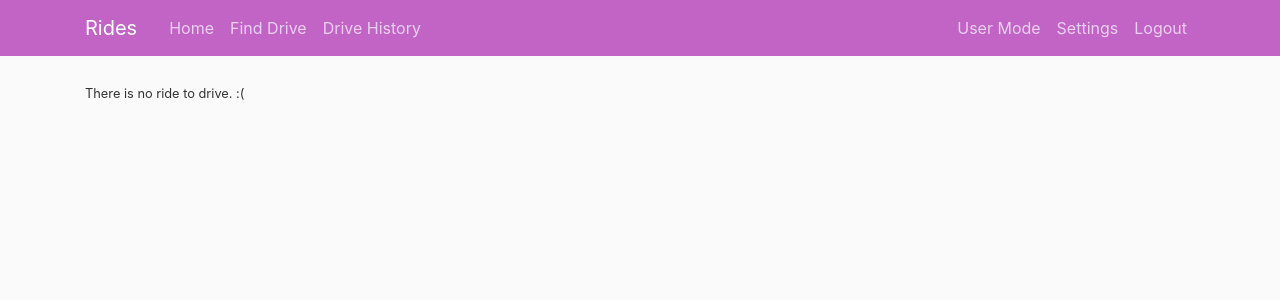
After one commit to QishenWang/Ride-Sharing-Service, a Django app: page /rides/driver_find_ride/ in a window 1280 px wide. The commit adds this page. Shown: the top 300 px of the page. Run offline with Django 4.2, Linux system fonts and the light colour scheme; a user stored in the database is signed in; tables that the repository leaves empty hold one stand-in row (values such as "Sample post"); some libraries are stand-ins or nearby versions.

Commit message:
driver find new drive page

```diff
--- a/docker-deploy/web-app/rides/templates/rides/base.html
+++ b/docker-deploy/web-app/rides/templates/rides/base.html
@@ -45,7 +45,7 @@
             <a class="nav-item nav-link" href="#">Ride History</a>
             {% else %}
             <a class="nav-item nav-link" href="{% url 'rides:driver' %}">Home</a>
-            <a class="nav-item nav-link" href="#">Find Drive</a>
+            <a class="nav-item nav-link" href="{% url 'rides:driver_find_ride' %}">Find Drive</a>
             <a class="nav-item nav-link" href="#">Drive History</a>
             {% endif %}
 
--- /dev/null
+++ b/docker-deploy/web-app/rides/templates/rides/driver_find_ride.html
@@ -0,0 +1,29 @@
+{% extends "rides/base.html" %}
+{% block content %}
+{% if not my_rides %}
+<div><small class="article-content"> There is no ride to drive. :( </small>
+</div>
+{% endif %}
+
+{% for ride in my_rides %}
+<article class="media content-section">
+    <div class="media-body">
+        <div class="article-metadata">
+            <h3 class="Ride-Title">Arriving {{ ride.arrival_time|date:"F d, Y H:i" }} @ {{ ride.ride_destination }}
+            </h3>
+            <small>
+                <a class="article-content" href="#">Accept This Ride</a>
+            </small>
+        </div>
+        <small class="article-content">Rider: {{ ride.ride_owner.username }}</small>
+        <div><small class="article-content">Vehicle Type: {{ ride.vehicle_type }}</small></div>
+        <div><small class="article-content">Passenger Number: {{ ride.passenger_number }}</small></div>
+        {% if ride.is_sharable %}
+        <div><small class="article-content"> Sharable Ride</small></div>
+        {% else %}
+        <div><small class="article-content"> Non-sharable Ride</small></div>
+        {% endif %}
+    </div>
+</article>
+{% endfor %}
+{% endblock content %}
--- a/docker-deploy/web-app/rides/urls.py
+++ b/docker-deploy/web-app/rides/urls.py
@@ -3,7 +3,8 @@ from django.urls import path
 from . import views
 from django.contrib.auth import views as auth_views
 from .views import (RideListView, RideCreateView, RideUpdateView,
-                    DriverConfirmedListView, DriverConfirmedDetailView)
+                    DriverConfirmedListView, DriverConfirmedDetailView,
+                    DriverFindListView)
 
 app_name = 'rides'
 urlpatterns = [
@@ -25,4 +26,7 @@ urlpatterns = [
     path('<int:ride_id>/complete_ride/',
          views.complete_ride,
          name='complete_ride'),
+    path('driver_find_ride/',
+         DriverFindListView.as_view(),
+         name='driver_find_ride'),
 ]
--- a/docker-deploy/web-app/rides/views.py
+++ b/docker-deploy/web-app/rides/views.py
@@ -182,3 +182,37 @@ def complete_ride(request, ride_id):
             f'You are not autherized for completing ride #{ride_id} !')
     object = ride
     return render(request, 'rides/driver_confirmed_ride_detail.html', locals())
+
+
+class DriverFindListView(LoginRequiredMixin, UserPassesTestMixin, ListView):
+    model = Ride
+    template_name = 'rides/driver_find_ride.html'  # <app>/<model>_<viewtype>.html
+
+    def test_func(self):
+        if Driver.objects.filter(user=self.request.user).exists():
+            return True
+        return False
+
+    def get_context_data(self, **kwargs):
+        context = super(DriverFindListView, self).get_context_data(**kwargs)
+        today = datetime.now().date()
+        today_start = datetime.combine(today, time())
+        context['user_mode'] = False
+        context['is_driver'] = Driver.objects.filter(
+            user=self.request.user).exists()
+
+        self_user = self.request.user
+        self_driver = Driver.objects.filter(user=self.request.user).first()
+        context['my_rides'] = Ride.objects.filter(
+            ride_driver=None,
+            arrival_time__gt=today_start,
+            vehicle_type=self_driver.vehicle_type,
+            passenger_number__lte=self_driver.max_passenger_number,
+            special_request__in=[
+                '', self_driver.special_vehicle_info
+            ]).exclude(ride_owner=self_user).exclude(
+                ride_sharer1=self_user).exclude(
+                    ride_sharer2=self_user).exclude(
+                        ride_sharer3=self_user).exclude(
+                            ride_sharer4=self_user).order_by('arrival_time')
+        return context
```
